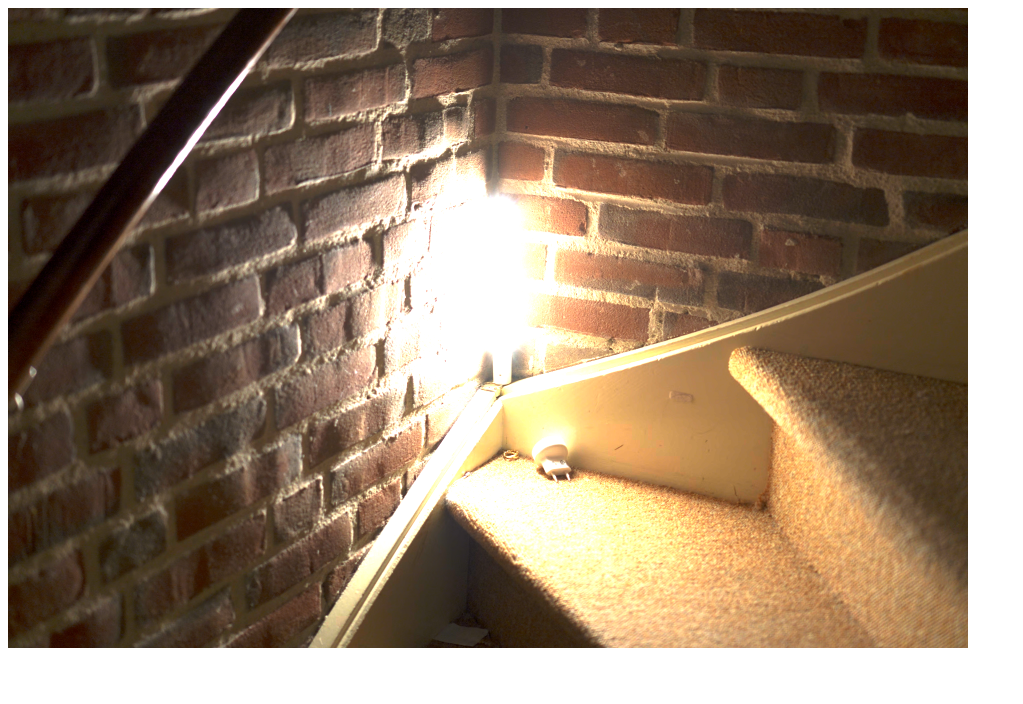
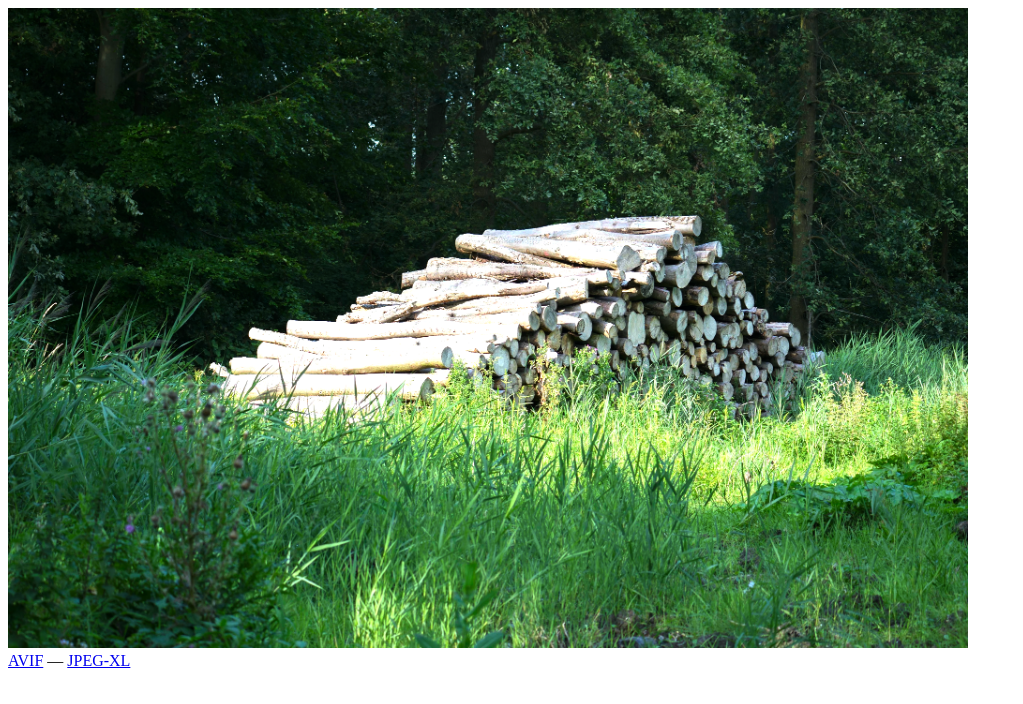
Before and after one commit to tobyhinloopen/hdr-photos, a plain HTML site: page index.html in a window 1280 px wide. Shown: the whole page, without its empty margins (0-1023 px from the left). Drawn offline with Linux system fonts and the light colour scheme.

Commit message:
Add logs

```diff
--- a/index.html
+++ b/index.html
@@ -1,6 +1,10 @@
 <!DOCTYPE html>
 <title>Hello</title>
 <picture>
-  <source srcSet="stairs.avif" type="image/avif" />
-  <img width="960" height="640" decoding="async" loading="lazy" src="stairs.avif" alt="an avif image" />
+  <source srcSet="DSC01250.avif" type="image/avif" />
+  <source srcSet="DSC01250.jxl" type="image/jpegxl" />
+  <img width="960" height="640" decoding="async" loading="lazy" src="DSC01250.avif" alt="an avif image" />
 </picture>
+
+<br>
+<a href="DSC01250.avif">AVIF</a> &mdash; <a href="DSC01250.jxl">JPEG-XL</a>
```
Also changed, not shown: DSC01250.avif (added), 2 other files.
